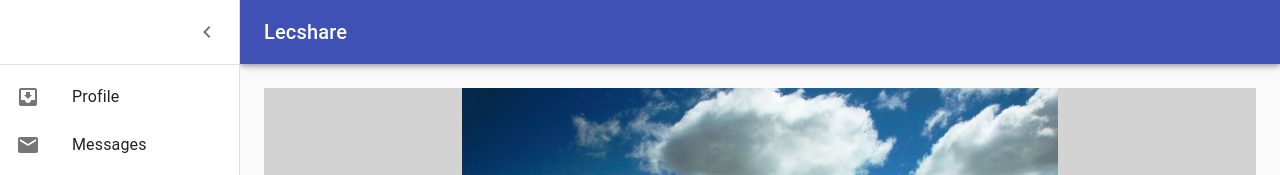
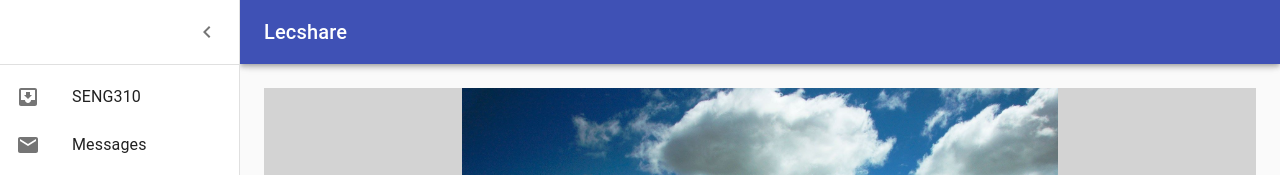
Before and after one commit to VikeLabs/lecshare, a React (Create React App) app: page / in a window 1280 px wide. Both pictures are taken after a click on the button "open drawer". Shown: the top 175 px of the page. Built offline with nearby package versions, Linux system fonts and the light colour scheme.

Commit message:
Basic prop structure for MUI/Typescript/Functional Components, use this going forward!

```diff
--- a/src/components/MainContainer.tsx
+++ b/src/components/MainContainer.tsx
@@ -2,8 +2,12 @@ import React from 'react'
 import TopBarDrawer from "./TopBarDrawer";
 import Footer from "./Footer"
 
+interface MainState {
+    courseName:string
+}
 
-class MainContainer extends React.Component {
+class MainContainer extends React.Component<{}, MainState> {
+
     constructor(props: any) {
         super(props);
         this.state = {
@@ -14,7 +18,7 @@ class MainContainer extends React.Component {
     render() {
         return(
             <div className='main'>
-                <TopBarDrawer/>
+                <TopBarDrawer courseName={this.state.courseName}/>
                 <Footer />
             </div>
         )
--- a/src/components/TopBarDrawer.tsx
+++ b/src/components/TopBarDrawer.tsx
@@ -21,6 +21,10 @@ import LectureContent from './LectureContent'
 import MenuBookIcon from '@material-ui/icons/MenuBook';
 
 const drawerWidth = 240;
+
+interface DrawerProps {
+  courseName: string
+}
 
 const useStyles = makeStyles(theme => ({
   root: {
@@ -78,7 +82,7 @@ const useStyles = makeStyles(theme => ({
   },
 }));
 
-export default function TopBarDrawer() {
+export default function TopBarDrawer(props: DrawerProps) {
   const classes = useStyles();
   const theme = useTheme();
   const [open, setOpen] = React.useState(false);
@@ -131,7 +135,7 @@ export default function TopBarDrawer() {
         </div>
         <Divider />
         <List>
-          {['Profile', 'Messages'].map((text, index) => (
+          {[props.courseName, 'Messages'].map((text, index) => (
             <ListItem button key={text}>
               <ListItemIcon>{index % 2 === 0 ? <InboxIcon /> : <MailIcon />}</ListItemIcon>
               <ListItemText primary={text} />
```
